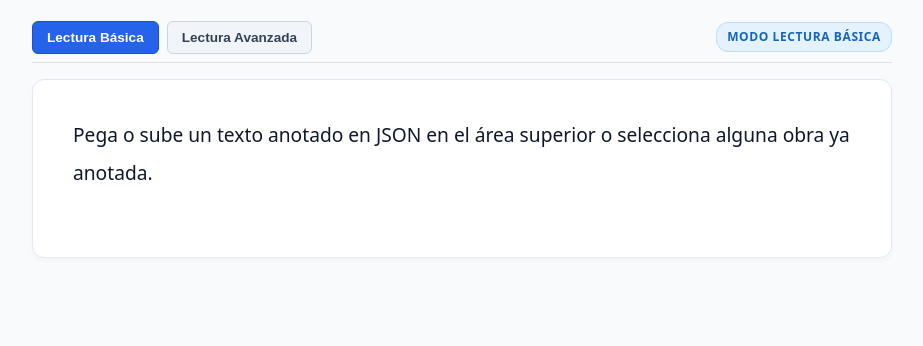
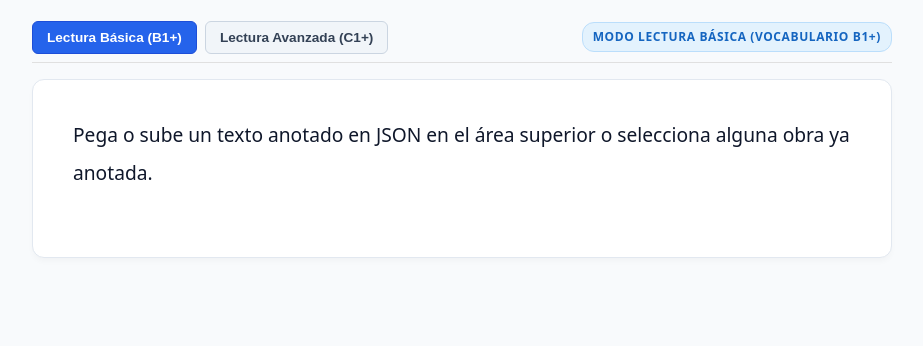
Before and after one commit to lectorespa/LexiLectura, a plain HTML site: page index.html in a window 1280 px wide. Shown: the part 454-800 px from the top of the page, without its empty margins (178-1101 px from the left). Drawn offline with Linux system fonts and the light colour scheme.

Commit message:
Update index.html

```diff
--- a/index.html
+++ b/index.html
@@ -75,13 +75,13 @@
     </header>
 
     <!-- Selector de Nivel de Anotación -->
-    <div class="annotation-level-selector">
-      <div class="level-buttons">
-        <button class="btn btn-secondary level-btn active" data-level="short" type="button">Lectura Básica</button>
-        <button class="btn btn-secondary level-btn" data-level="deep" type="button">Lectura Avanzada</button>
-      </div>
-      <span id="levelIndicatorBadge" class="level-badge short-mode">Modo Lectura Básica</span>
-    </div>
+<div class="annotation-level-selector">
+  <div class="level-buttons">
+    <button class="btn btn-secondary level-btn active" data-level="short" type="button">Lectura Básica (B1+)</button>
+    <button class="btn btn-secondary level-btn" data-level="deep" type="button">Lectura Avanzada (C1+)</button>
+  </div>
+  <span id="levelIndicatorBadge" class="level-badge short-mode">Modo Lectura Básica (Vocabulario B1+)</span>
+</div>
 
     <!-- Cuerpo del Texto -->
     <main class="text-card">
```
